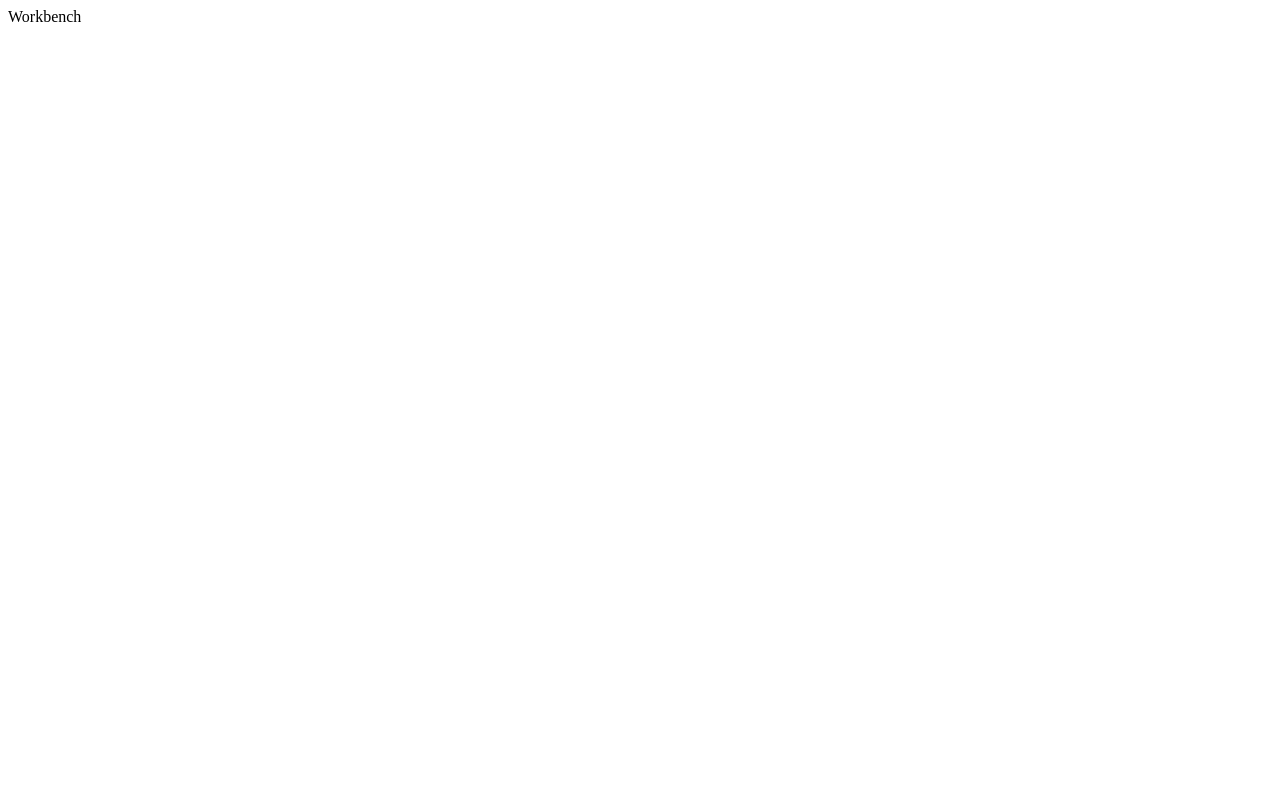
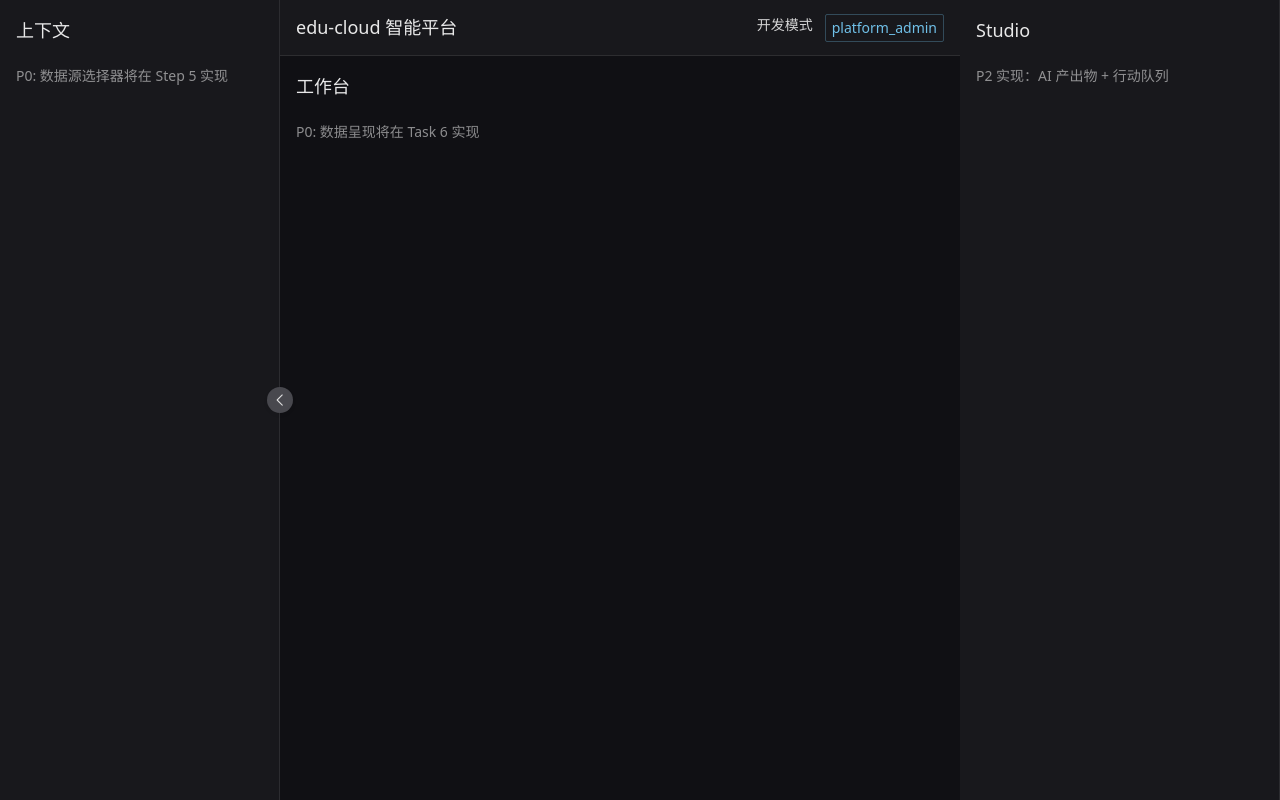
Before and after one commit to juanwan99/edu-cloud, a Vue app in the folder frontend/: page / in a window 1280 px wide. Built offline with nearby package versions, Linux system fonts and the light colour scheme; sample sign-in values are in the browser's storage.

Commit message:
feat(P0-2): 三栏工作台布局 — WorkbenchLayout + 左中右占位组件
Co-Authored-By: Claude Sonnet 4.6 <noreply@anthropic.com>

```diff
--- /dev/null
+++ b/frontend/src/components/context/ContextPanel.vue
@@ -0,0 +1,6 @@
+<template>
+  <div style="padding: 16px">
+    <n-h3>上下文</n-h3>
+    <n-text depth="3">P0: 数据源选择器将在 Step 5 实现</n-text>
+  </div>
+</template>
--- /dev/null
+++ b/frontend/src/components/studio/StudioPanel.vue
@@ -0,0 +1,6 @@
+<template>
+  <div style="padding: 16px">
+    <n-h3>Studio</n-h3>
+    <n-text depth="3">P2 实现：AI 产出物 + 行动队列</n-text>
+  </div>
+</template>
--- /dev/null
+++ b/frontend/src/components/workspace/DataView.vue
@@ -0,0 +1,6 @@
+<template>
+  <div>
+    <n-h3>工作台</n-h3>
+    <n-text depth="3">P0: 数据呈现将在 Task 6 实现</n-text>
+  </div>
+</template>
--- /dev/null
+++ b/frontend/src/layouts/WorkbenchLayout.vue
@@ -0,0 +1,28 @@
+<template>
+  <n-layout has-sider style="height: 100vh">
+    <!-- Left panel -->
+    <n-layout-sider bordered :collapsed="leftCollapsed" :collapsed-width="64" :width="280"
+      show-trigger @collapse="leftCollapsed = true" @expand="leftCollapsed = false">
+      <slot name="left" />
+    </n-layout-sider>
+    <!-- Center -->
+    <n-layout>
+      <n-layout-header bordered style="height: 56px; padding: 0 16px; display: flex; align-items: center; justify-content: space-between;">
+        <slot name="header" />
+      </n-layout-header>
+      <n-layout-content content-style="padding: 16px; height: calc(100vh - 56px); overflow-y: auto;">
+        <slot name="center" />
+      </n-layout-content>
+    </n-layout>
+    <!-- Right panel -->
+    <n-layout-sider bordered :collapsed="rightCollapsed" :collapsed-width="0" :width="320"
+      show-trigger="bar" collapse-mode="transform" @collapse="rightCollapsed = true" @expand="rightCollapsed = false">
+      <slot name="right" />
+    </n-layout-sider>
+  </n-layout>
+</template>
+<script setup>
+import { ref } from 'vue'
+const leftCollapsed = ref(false)
+const rightCollapsed = ref(false)
+</script>
--- a/frontend/src/pages/LoginPage.vue
+++ b/frontend/src/pages/LoginPage.vue
@@ -1,3 +1,7 @@
 <template>
-  <div>Login</div>
+  <div style="display: flex; justify-content: center; align-items: center; height: 100vh; background: #1a1a2e;">
+    <n-card style="width: 400px" title="edu-cloud 智能平台">
+      <n-text depth="3">P0-4: 登录表单将在 Task 4 实现</n-text>
+    </n-card>
+  </div>
 </template>
--- a/frontend/src/pages/WorkbenchPage.vue
+++ b/frontend/src/pages/WorkbenchPage.vue
@@ -1,3 +1,28 @@
 <template>
-  <div>Workbench</div>
+  <WorkbenchLayout>
+    <template #header>
+      <n-h3 style="margin: 0">edu-cloud 智能平台</n-h3>
+      <n-space>
+        <n-text>{{ authStore.displayName }}</n-text>
+        <n-tag type="info">{{ authStore.currentRole }}</n-tag>
+      </n-space>
+    </template>
+    <template #left>
+      <ContextPanel />
+    </template>
+    <template #center>
+      <DataView />
+    </template>
+    <template #right>
+      <StudioPanel />
+    </template>
+  </WorkbenchLayout>
 </template>
+<script setup>
+import WorkbenchLayout from '../layouts/WorkbenchLayout.vue'
+import ContextPanel from '../components/context/ContextPanel.vue'
+import DataView from '../components/workspace/DataView.vue'
+import StudioPanel from '../components/studio/StudioPanel.vue'
+import { useAuthStore } from '../stores/auth.js'
+const authStore = useAuthStore()
+</script>
--- /dev/null
+++ b/frontend/src/stores/auth.js
@@ -0,0 +1,12 @@
+// frontend/src/stores/auth.js
+import { defineStore } from 'pinia'
+import { ref } from 'vue'
+
+export const useAuthStore = defineStore('auth', () => {
+  const token = ref(localStorage.getItem('token') || '')
+  const displayName = ref('开发模式')
+  const currentRole = ref('platform_admin')
+  const roles = ref([])
+  const scope = ref({})
+  return { token, displayName, currentRole, roles, scope }
+})
```
Also changed, not shown: 1 other file (tests, documents, lock files or other folders).
